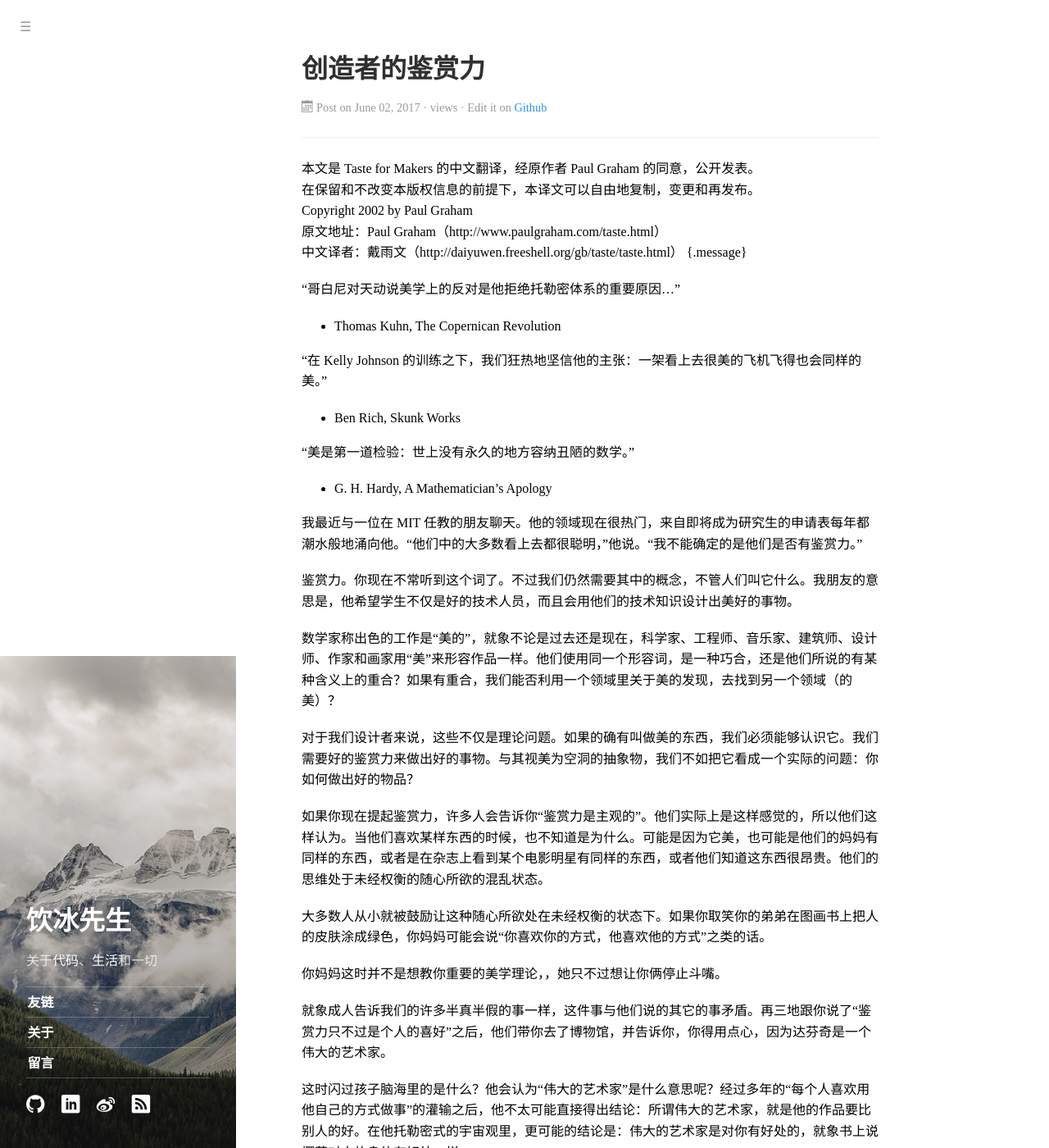
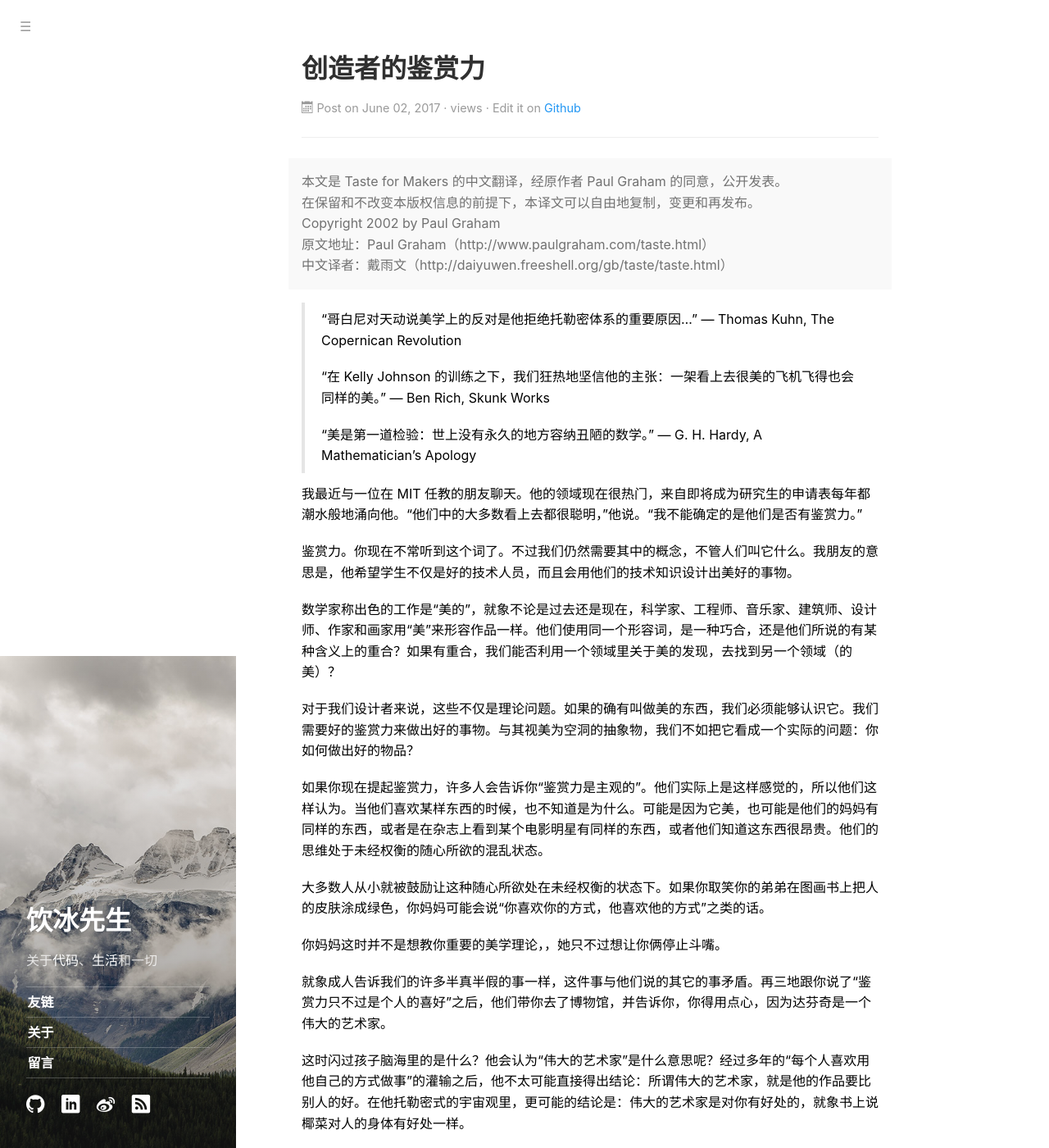
Before and after one commit to ybm/myanbin.github.io, a Jekyll site: the page built from _posts/2017-06-02-taste-for-makers.md, in a window 1280 px wide and 1400 px high. Shown: the whole window at 82% size. Built offline with Jekyll 4.4.1, drawn with Linux system fonts in a browser that asks for light colours; comment, search, counter and statistics services are not loaded; some of the changed text lies outside the part shown.

Commit message:
修改文章版式

```diff
--- a/_posts/2017-06-02-taste-for-makers.md
+++ b/_posts/2017-06-02-taste-for-makers.md
@@ -5,28 +5,23 @@ tags: [code]
 ---
 
 
-<style>
-  .post {
-    font-family: 'Times New Roman', serif;
-  }
-</style>
-
+<div class="message">
 本文是 Taste for Makers 的中文翻译，经原作者 Paul Graham 的同意，公开发表。<br>
 在保留和不改变本版权信息的前提下，本译文可以自由地复制，变更和再发布。<br>
 Copyright 2002 by Paul Graham<br>
 原文地址：Paul Graham（http://www.paulgraham.com/taste.html）<br>
 中文译者：戴雨文（http://daiyuwen.freeshell.org/gb/taste/taste.html）
-{.message}
+</div>
 
 
-"哥白尼对天动说美学上的反对是他拒绝托勒密体系的重要原因..."
-- Thomas Kuhn, The Copernican Revolution
-
-"在 Kelly Johnson 的训练之下，我们狂热地坚信他的主张：一架看上去很美的飞机飞得也会同样的美。"
-- Ben Rich, Skunk Works
-
-"美是第一道检验：世上没有永久的地方容纳丑陋的数学。"
-- G. H. Hardy, A Mathematician's Apology
+> "哥白尼对天动说美学上的反对是他拒绝托勒密体系的重要原因..."
+> &mdash; Thomas Kuhn, The Copernican Revolution
+>
+> "在 Kelly Johnson 的训练之下，我们狂热地坚信他的主张：一架看上去很美的飞机飞得也会同样的美。"
+> &mdash; Ben Rich, Skunk Works
+>
+> "美是第一道检验：世上没有永久的地方容纳丑陋的数学。"
+> &mdash; G. H. Hardy, A Mathematician's Apology
 
 
 我最近与一位在 MIT 任教的朋友聊天。他的领域现在很热门，来自即将成为研究生的申请表每年都潮水般地涌向他。“他们中的大多数看上去都很聪明，”他说。“我不能确定的是他们是否有鉴赏力。”
@@ -69,7 +64,7 @@ Copyright 2002 by Paul Graham<br>
 
 **好的设计解决正确的问题。**典型的（烹饪用的）炉子有四个出火口，形成一个正方形，各有一个开关控制它们。你如何安排这些开关？最简单的答案是把它们排成一行。但这是答非所问。开关是给人用的，如果你把它们排成一行，不幸的厨师不得不每次都停下来思考一下哪个开关是控制哪个出火口的。更好的办法是象出火口那样安排成一个正方形。
 
-许多坏的设计是勤勉的，但是被误导了。二十世纪中叶有一股使用无衬线（sans-serif）字体的风气。这些字体的确更接近纯粹的基本的字形。但这不是你在文本里要解决的问题。字母能被容易地认出是更重要的事情。虽然象是维多利亚时代的风格，但 Times Roman 的小写字母 g 很容易与小写字母 y 区分。
+许多坏的设计是勤勉的，但是被误导了。二十世纪中叶有一股使用无衬线（sans-serif）字体的风气。这些字体的确更接近纯粹的基本的字形。但这不是你在文本里要解决的问题。字母能被容易地认出是更重要的事情。虽然象是维多利亚时代的风格，但 <span class="font-family: 'Times New Roman', serif;">Times Roman</span> 的小写字母 <span class="font-family: 'Times New Roman', serif;">g</span> 很容易与小写字母 <span class="font-family: 'Times New Roman', serif;">y</span> 区分。
 
 问题可以解决也可以改进。在软件领域，一个难以对付的问题通常可以被一个等价的较易解决的问题代替。物理学因为要解决的问题变为预测可观察事物的行为，而不是把它与经典著作调和起来，而发展得更快了。
 
```
